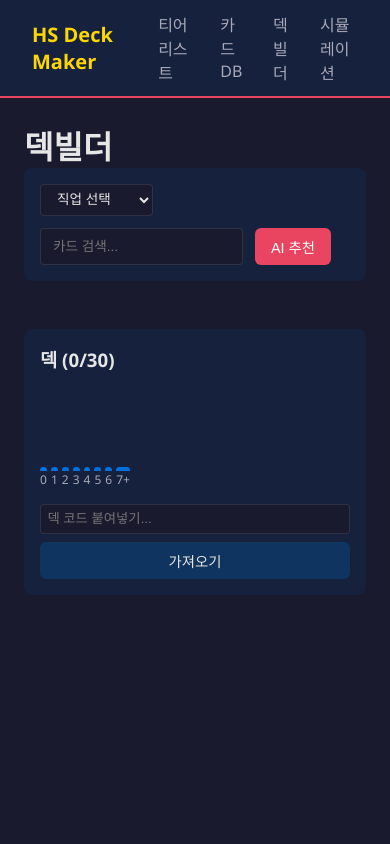
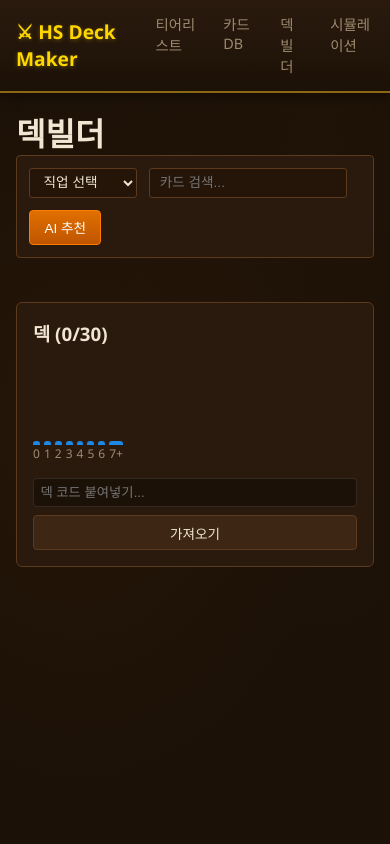
Before and after one commit to JSLEEKR/hearthstone-lab, a FastAPI app: page /builder in a window 390 px wide. Run offline with FastAPI, Linux system fonts and the light colour scheme; data that the repository does not hold is empty; some libraries are stand-ins or nearby versions.

Commit message:
feat: apply Hearthstone stone/wood theme and fix sidebar layout
- Replace blue/dark theme with warm stone/wood/gold Hearthstone palette
- Sidebar sticky to left with full viewport height, scrollable
- Gold accents, wood borders, parchment-style backgrounds
- Gradient buttons and tier badges matching HS aesthetic
- Card tiles with gold hover borders
- Modal with gold border and dark parchment background
- Navbar with gold text shadow and border
- Responsive breakpoints for mobile

Co-Authored-By: Claude Opus 4.6 (1M context) <noreply@anthropic.com>

```diff
--- a/src/web/static/css/style.css
+++ b/src/web/static/css/style.css
@@ -1,18 +1,27 @@
+/* === Hearthstone Theme === */
 :root {
-    --bg-primary: #1a1a2e;
-    --bg-secondary: #16213e;
-    --bg-card: #0f3460;
-    --text-primary: #e6e6e6;
-    --text-secondary: #a8a8b8;
-    --accent: #e94560;
-    --accent-hover: #ff6b81;
+    --bg-primary: #1c1107;
+    --bg-secondary: #2a1a0e;
+    --bg-card: #3d2614;
+    --bg-panel: #241508;
+    --border-wood: #5c3a1e;
+    --border-gold: #8b6914;
+    --text-primary: #f0e6d2;
+    --text-secondary: #9d8a6e;
+    --accent: #ff7b00;
+    --accent-hover: #ffaa44;
     --gold: #ffd700;
+    --gold-dim: #c8a84e;
     --tier-s: #ff4444;
     --tier-a: #ff8c00;
     --tier-b: #4caf50;
-    --tier-c: #2196f3;
-    --tier-d: #9e9e9e;
-    --mana-blue: #0070dd;
+    --tier-c: #5898d4;
+    --tier-d: #7a7a7a;
+    --mana-blue: #1e88e5;
+    --rarity-common: #9d9d9d;
+    --rarity-rare: #0070dd;
+    --rarity-epic: #a335ee;
+    --rarity-legendary: #ff8000;
 }
 
 * { margin: 0; padding: 0; box-sizing: border-box; }
@@ -20,83 +29,235 @@
 body {
     font-family: 'Segoe UI', system-ui, -apple-system, sans-serif;
     background: var(--bg-primary);
+    background-image:
+        radial-gradient(ellipse at 20% 50%, rgba(90,50,10,0.15) 0%, transparent 60%),
+        radial-gradient(ellipse at 80% 20%, rgba(60,30,5,0.1) 0%, transparent 50%);
     color: var(--text-primary);
     min-height: 100vh;
 }
 
-/* Navbar */
+/* === Navbar === */
 .navbar {
-    background: var(--bg-secondary);
-    padding: 0.75rem 2rem;
+    background: linear-gradient(180deg, #2a1a0e 0%, #1c1107 100%);
+    padding: 0.6rem 2rem;
     display: flex;
     align-items: center;
     gap: 2rem;
-    border-bottom: 2px solid var(--accent);
+    border-bottom: 2px solid var(--border-gold);
     position: sticky;
     top: 0;
     z-index: 100;
+    box-shadow: 0 2px 12px rgba(0,0,0,0.5);
 }
-.navbar .logo { font-size: 1.25rem; font-weight: bold; color: var(--gold); text-decoration: none; }
+.navbar .logo {
+    font-size: 1.2rem; font-weight: bold; color: var(--gold);
+    text-decoration: none; text-shadow: 0 1px 4px rgba(255,215,0,0.3);
+}
 .navbar nav { display: flex; gap: 1.5rem; }
-.navbar nav a { color: var(--text-secondary); text-decoration: none; transition: color 0.2s; }
-.navbar nav a:hover, .navbar nav a.active { color: var(--text-primary); }
+.navbar nav a {
+    color: var(--text-secondary); text-decoration: none; transition: color 0.2s;
+    font-size: 0.9rem; padding: 0.3rem 0;
+    border-bottom: 2px solid transparent;
+}
+.navbar nav a:hover { color: var(--gold-dim); }
+.navbar nav a.active { color: var(--gold); border-bottom-color: var(--gold); }
 
-/* Container */
-.container { max-width: 1200px; margin: 0 auto; padding: 1.5rem; }
+/* === Container === */
+.container { max-width: 1400px; margin: 0 auto; padding: 1.25rem 1.5rem; }
 
-/* Tier List */
+/* === Tier List === */
 .tier-section { margin-bottom: 1.5rem; }
 .tier-header {
     display: inline-flex; align-items: center; gap: 0.5rem;
-    padding: 0.5rem 1rem; border-radius: 6px; font-size: 1.1rem; font-weight: bold;
-    margin-bottom: 0.75rem;
+    padding: 0.5rem 1rem; border-radius: 4px; font-size: 1.1rem; font-weight: bold;
+    margin-bottom: 0.75rem; border: 1px solid rgba(255,255,255,0.1);
 }
-.tier-S { background: var(--tier-s); }
-.tier-A { background: var(--tier-a); }
-.tier-B { background: var(--tier-b); }
-.tier-C { background: var(--tier-c); }
-.tier-D { background: var(--tier-d); }
+.tier-S { background: linear-gradient(135deg, #cc0000, #ff4444); }
+.tier-A { background: linear-gradient(135deg, #cc6600, #ff8c00); }
+.tier-B { background: linear-gradient(135deg, #2e7d32, #4caf50); }
+.tier-C { background: linear-gradient(135deg, #1565c0, #5898d4); }
+.tier-D { background: linear-gradient(135deg, #555, #7a7a7a); }
 
 .deck-row {
-    background: var(--bg-secondary); border-radius: 8px; padding: 0.75rem 1rem;
-    margin-bottom: 0.5rem; display: flex; justify-content: space-between; align-items: center;
-    transition: background 0.2s; cursor: pointer;
+    background: var(--bg-secondary); border: 1px solid var(--border-wood);
+    border-radius: 4px; padding: 0.75rem 1rem;
+    margin-bottom: 0.4rem; display: flex; justify-content: space-between; align-items: center;
+    transition: all 0.2s; cursor: pointer;
 }
-.deck-row:hover { background: var(--bg-card); }
+.deck-row:hover { background: var(--bg-card); border-color: var(--border-gold); }
 .deck-name { font-weight: 600; }
 .deck-class { color: var(--text-secondary); font-size: 0.85rem; }
 .deck-winrate { font-weight: bold; color: var(--gold); }
 
-/* Cards Grid */
+/* === Cards Page Layout === */
+.cards-layout {
+    display: grid;
+    grid-template-columns: 200px 1fr;
+    gap: 1rem;
+    align-items: start;
+}
+.cards-sidebar {
+    position: sticky;
+    top: 56px;
+    height: calc(100vh - 56px);
+    overflow-y: auto;
+    background: var(--bg-secondary);
+    border: 1px solid var(--border-wood);
+    border-radius: 4px;
+    padding: 0.5rem;
+    scrollbar-width: thin;
+    scrollbar-color: var(--border-wood) transparent;
+}
+.cards-sidebar::-webkit-scrollbar { width: 4px; }
+.cards-sidebar::-webkit-scrollbar-thumb { background: var(--border-wood); border-radius: 2px; }
+.cards-main { min-width: 0; }
+
+.sidebar-section { margin-bottom: 0.75rem; border-bottom: 1px solid rgba(92,58,30,0.5); padding-bottom: 0.5rem; }
+.sidebar-section:last-child { border-bottom: none; }
+.sidebar-section h3 {
+    font-size: 0.65rem; text-transform: uppercase; letter-spacing: 0.08em;
+    color: var(--gold-dim); margin-bottom: 0.3rem; padding: 0 0.25rem;
+}
+.sidebar-input {
+    width: 100%; padding: 0.3rem 0.5rem; border-radius: 3px;
+    border: 1px solid var(--border-wood); background: var(--bg-panel);
+    color: var(--text-primary); font-size: 0.8rem;
+}
+.sidebar-input:focus { outline: none; border-color: var(--border-gold); }
+.sidebar-tabs { display: flex; flex-wrap: wrap; gap: 2px; }
+.sidebar-tabs-col { flex-direction: column; }
+.sidebar-tab {
+    padding: 0.2rem 0.4rem; border: none; border-radius: 3px; cursor: pointer;
+    font-size: 0.72rem; background: transparent; color: var(--text-secondary);
+    text-align: left; transition: all 0.15s; white-space: nowrap;
+    border: 1px solid transparent;
+}
+.sidebar-tab:hover { background: var(--bg-card); color: var(--text-primary); border-color: var(--border-wood); }
+.sidebar-tab.active {
+    background: linear-gradient(135deg, #5c3a1e, #8b5e2f);
+    color: var(--gold); border-color: var(--border-gold);
+}
+.sidebar-tab .set-count {
+    float: right; font-size: 0.6rem; opacity: 0.6; margin-left: 0.5rem; color: var(--text-secondary);
+}
+.mana-tab {
+    min-width: 26px; text-align: center;
+    background: var(--bg-panel); border-color: var(--border-wood);
+}
+.mana-tab.active { background: var(--mana-blue); color: white; border-color: #3a9ff5; }
+
+/* === Card Grid === */
 .card-grid {
-    display: grid; grid-template-columns: repeat(auto-fill, minmax(200px, 1fr));
-    gap: 1rem;
+    display: grid;
+    grid-template-columns: repeat(auto-fill, minmax(180px, 1fr));
+    gap: 0.75rem;
 }
 .card-tile {
-    background: var(--bg-secondary); border-radius: 8px; padding: 0.75rem;
-    transition: transform 0.2s, box-shadow 0.2s; cursor: pointer;
+    background: var(--bg-secondary);
+    border: 1px solid var(--border-wood);
+    border-radius: 6px;
+    padding: 0.5rem;
+    transition: transform 0.2s, border-color 0.2s, box-shadow 0.2s;
+    cursor: pointer;
 }
-.card-tile:hover { transform: translateY(-2px); box-shadow: 0 4px 12px rgba(0,0,0,0.3); }
+.card-tile:hover {
+    transform: translateY(-3px);
+    border-color: var(--border-gold);
+    box-shadow: 0 4px 16px rgba(139,105,20,0.25);
+}
 .card-tile img { width: 100%; border-radius: 4px; }
-.card-tile .card-name { font-size: 0.9rem; margin-top: 0.5rem; }
+.card-tile .card-name { font-size: 0.85rem; }
 .card-tile .card-cost {
-    display: inline-block; background: var(--mana-blue); color: white;
-    width: 24px; height: 24px; border-radius: 50%; text-align: center;
-    line-height: 24px; font-size: 0.8rem; font-weight: bold;
+    display: inline-flex; align-items: center; justify-content: center;
+    background: var(--mana-blue); color: white;
+    width: 22px; height: 22px; border-radius: 50%;
+    font-size: 0.75rem; font-weight: bold; flex-shrink: 0;
+    box-shadow: inset 0 -1px 2px rgba(0,0,0,0.3);
+}
+.card-tile-info { padding: 0.2rem 0; }
+.card-tile-stats {
+    display: flex; gap: 0.75rem; font-size: 0.75rem; color: var(--text-secondary); margin-top: 0.15rem;
+}
+.card-tile-meta { font-size: 0.65rem; margin-top: 0.15rem; }
+.card-tile-text {
+    font-size: 0.68rem; color: var(--text-secondary); margin-top: 0.2rem;
+    line-height: 1.3; overflow: hidden; text-overflow: ellipsis; white-space: nowrap;
 }
 
-/* Deck Builder */
+/* === Card Pagination === */
+.card-pagination {
+    grid-column: 1 / -1; display: flex; gap: 0.5rem;
+    justify-content: center; align-items: center; margin-top: 1rem; padding: 0.5rem;
+}
+.pagination-info { padding: 0.5rem; color: var(--text-secondary); font-size: 0.85rem; }
+
+/* === Card Detail Modal === */
+.card-modal-overlay {
+    display: none; position: fixed; top: 0; left: 0; right: 0; bottom: 0;
+    background: rgba(0,0,0,0.8); z-index: 200; justify-content: center; align-items: center;
+}
+.card-modal-overlay.active { display: flex; }
+.card-modal {
+    background: linear-gradient(180deg, #2a1a0e 0%, #1c1107 100%);
+    border: 2px solid var(--border-gold);
+    border-radius: 8px; max-width: 700px;
+    width: 90%; max-height: 85vh; overflow-y: auto; position: relative;
+    box-shadow: 0 8px 40px rgba(0,0,0,0.7), 0 0 30px rgba(139,105,20,0.15);
+}
+.card-modal-close {
+    position: absolute; top: 0.5rem; right: 0.5rem; background: none;
+    border: none; color: var(--text-secondary); font-size: 1.5rem;
+    cursor: pointer; z-index: 10; width: 32px; height: 32px;
+    display: flex; align-items: center; justify-content: center;
+    border-radius: 50%; transition: background 0.2s;
+}
+.card-modal-close:hover { background: rgba(255,255,255,0.1); color: var(--gold); }
+.card-modal-body { display: flex; gap: 1.25rem; padding: 1.25rem; }
+.card-modal-image { flex-shrink: 0; width: 240px; }
+.card-modal-image img { width: 100%; border-radius: 6px; border: 1px solid var(--border-wood); }
+.card-modal-info { flex: 1; min-width: 0; }
+.card-modal-info h2 { margin-bottom: 0.2rem; color: var(--gold); }
+.card-modal-stats { display: flex; gap: 0.4rem; margin: 0.6rem 0; flex-wrap: wrap; }
+.stat-badge {
+    padding: 0.25rem 0.6rem; border-radius: 4px; font-size: 0.8rem;
+    font-weight: bold; background: var(--bg-card); border: 1px solid var(--border-wood);
+    color: var(--text-primary);
+}
+.stat-badge.stat-cost {
+    background: var(--mana-blue); border-color: #3a9ff5; color: white;
+}
+.card-modal-meta { font-size: 0.8rem; color: var(--text-secondary); }
+.card-modal-section { margin-top: 0.75rem; }
+.card-modal-section h3 {
+    font-size: 0.75rem; color: var(--gold-dim); text-transform: uppercase;
+    letter-spacing: 0.05em; margin-bottom: 0.4rem;
+}
+.card-text-content {
+    background: var(--bg-panel); padding: 0.6rem 0.75rem; border-radius: 4px;
+    line-height: 1.5; font-size: 0.85rem; border: 1px solid var(--border-wood);
+}
+.mechanics-tags { display: flex; gap: 0.3rem; flex-wrap: wrap; }
+.mechanic-tag {
+    padding: 0.15rem 0.5rem; border-radius: 3px; font-size: 0.7rem;
+    background: var(--bg-card); color: var(--gold); font-weight: 600;
+    border: 1px solid var(--border-gold);
+}
+
+/* === Deck Builder === */
 .builder-layout { display: grid; grid-template-columns: 1fr 320px; gap: 1.5rem; }
-.deck-list-panel { background: var(--bg-secondary); border-radius: 8px; padding: 1rem; }
+.deck-list-panel {
+    background: var(--bg-secondary); border: 1px solid var(--border-wood);
+    border-radius: 6px; padding: 1rem;
+}
 .deck-card-row {
     display: flex; align-items: center; gap: 0.5rem;
-    padding: 0.4rem 0.5rem; border-bottom: 1px solid rgba(255,255,255,0.05);
+    padding: 0.35rem 0.5rem; border-bottom: 1px solid rgba(92,58,30,0.3);
 }
 .deck-card-row .cost { color: var(--mana-blue); font-weight: bold; min-width: 20px; }
 .deck-card-row .name { flex: 1; font-size: 0.85rem; }
 .deck-card-row .count { color: var(--gold); font-size: 0.8rem; }
 
-/* Mana Curve Chart */
+/* === Mana Curve Chart === */
 .mana-curve { display: flex; align-items: flex-end; gap: 4px; height: 100px; margin: 1rem 0; }
 .mana-bar {
     flex: 1; background: var(--mana-blue); border-radius: 3px 3px 0 0;
@@ -104,157 +265,62 @@ body {
 }
 .mana-label { text-align: center; font-size: 0.75rem; color: var(--text-secondary); }
 
-/* Buttons */
+/* === Buttons === */
 .btn {
-    padding: 0.5rem 1rem; border: none; border-radius: 6px; cursor: pointer;
-    font-size: 0.9rem; transition: background 0.2s;
+    padding: 0.4rem 0.9rem; border: 1px solid var(--border-wood); border-radius: 4px;
+    cursor: pointer; font-size: 0.85rem; transition: all 0.2s;
 }
-.btn-primary { background: var(--accent); color: white; }
-.btn-primary:hover { background: var(--accent-hover); }
+.btn-primary {
+    background: linear-gradient(180deg, #e07000, #c05500);
+    color: white; border-color: var(--accent);
+}
+.btn-primary:hover {
+    background: linear-gradient(180deg, #ff8a20, #e07000);
+    box-shadow: 0 0 8px rgba(255,123,0,0.3);
+}
 .btn-secondary { background: var(--bg-card); color: var(--text-primary); }
+.btn-secondary:hover { background: var(--border-wood); }
 
-/* Filter Bar */
+/* === Filter Bar (builder/sim) === */
 .filter-bar {
-    display: flex; gap: 0.75rem; flex-wrap: wrap; margin-bottom: 1.5rem;
-    padding: 1rem; background: var(--bg-secondary); border-radius: 8px;
+    display: flex; gap: 0.75rem; flex-wrap: wrap; margin-bottom: 1.25rem;
+    padding: 0.75rem; background: var(--bg-secondary); border: 1px solid var(--border-wood);
+    border-radius: 4px;
 }
 .filter-bar select, .filter-bar input {
-    padding: 0.4rem 0.75rem; border-radius: 4px; border: 1px solid rgba(255,255,255,0.1);
-    background: var(--bg-primary); color: var(--text-primary); font-size: 0.85rem;
+    padding: 0.35rem 0.6rem; border-radius: 3px; border: 1px solid var(--border-wood);
+    background: var(--bg-panel); color: var(--text-primary); font-size: 0.85rem;
 }
 
-/* Simulation */
-.sim-result { background: var(--bg-secondary); border-radius: 8px; padding: 1.5rem; margin: 1rem 0; }
-.sim-bar { height: 24px; border-radius: 4px; display: flex; overflow: hidden; margin: 0.5rem 0; }
+/* === Simulation === */
+.sim-result {
+    background: var(--bg-secondary); border: 1px solid var(--border-wood);
+    border-radius: 6px; padding: 1.5rem; margin: 1rem 0;
+}
+.sim-bar { height: 24px; border-radius: 3px; display: flex; overflow: hidden; margin: 0.5rem 0; }
 .sim-bar-a { background: var(--accent); }
 .sim-bar-b { background: var(--mana-blue); }
 
-/* Format Toggle */
+/* === Format Toggle === */
 .format-toggle { display: flex; gap: 0.5rem; margin-bottom: 1rem; }
 .format-toggle a {
     padding: 0.4rem 1rem; border-radius: 4px; text-decoration: none;
     color: var(--text-secondary); background: var(--bg-secondary);
+    border: 1px solid var(--border-wood);
 }
-.format-toggle a.active { background: var(--accent); color: white; }
-
-/* Cards Page Layout */
-.cards-layout {
-    display: grid; grid-template-columns: 220px 1fr; gap: 1.5rem;
-    align-items: start;
-}
-.cards-sidebar {
-    position: sticky; top: 70px; max-height: calc(100vh - 80px);
-    overflow-y: auto; background: var(--bg-secondary); border-radius: 8px;
-    padding: 0.75rem; scrollbar-width: thin; scrollbar-color: var(--bg-card) transparent;
-}
-.cards-sidebar::-webkit-scrollbar { width: 4px; }
-.cards-sidebar::-webkit-scrollbar-thumb { background: var(--bg-card); border-radius: 2px; }
-.cards-main { min-width: 0; }
-.sidebar-section { margin-bottom: 1rem; }
-.sidebar-section h3 {
-    font-size: 0.7rem; text-transform: uppercase; letter-spacing: 0.05em;
-    color: var(--text-secondary); margin-bottom: 0.4rem; padding: 0 0.25rem;
-}
-.sidebar-input {
-    width: 100%; padding: 0.35rem 0.5rem; border-radius: 4px;
-    border: 1px solid rgba(255,255,255,0.1); background: var(--bg-primary);
-    color: var(--text-primary); font-size: 0.8rem;
-}
-.sidebar-tabs { display: flex; flex-wrap: wrap; gap: 3px; }
-.sidebar-tabs-col { flex-direction: column; }
-.sidebar-tab {
-    padding: 0.25rem 0.5rem; border: none; border-radius: 4px; cursor: pointer;
-    font-size: 0.75rem; background: transparent; color: var(--text-secondary);
-    text-align: left; transition: all 0.15s; white-space: nowrap;
-}
-.sidebar-tab:hover { background: var(--bg-card); color: var(--text-primary); }
-.sidebar-tab.active { background: var(--accent); color: white; }
-.sidebar-tab .set-count {
-    float: right; font-size: 0.65rem; opacity: 0.7; margin-left: 0.5rem;
-}
-.mana-tab { min-width: 28px; text-align: center; }
-
-/* Card Tile - enhanced */
-.card-tile-info { padding: 0.25rem 0; }
-.card-tile-stats {
-    display: flex; gap: 0.75rem; font-size: 0.8rem; color: var(--text-secondary); margin-top: 0.2rem;
-}
-.card-tile-meta { font-size: 0.7rem; margin-top: 0.2rem; }
-.card-tile-text {
-    font-size: 0.7rem; color: var(--text-secondary); margin-top: 0.3rem;
-    line-height: 1.3; min-height: 1.3em;
-    overflow: hidden; text-overflow: ellipsis; white-space: nowrap;
+.format-toggle a.active {
+    background: linear-gradient(135deg, #5c3a1e, #8b5e2f);
+    color: var(--gold); border-color: var(--border-gold);
 }
 
-/* Card Pagination */
-.card-pagination {
-    grid-column: 1 / -1; display: flex; gap: 0.5rem;
-    justify-content: center; align-items: center; margin-top: 1rem; padding: 0.5rem;
-}
-.pagination-info { padding: 0.5rem; color: var(--text-secondary); }
-
-/* Card Detail Modal */
-.card-modal-overlay {
-    display: none; position: fixed; top: 0; left: 0; right: 0; bottom: 0;
-    background: rgba(0,0,0,0.75); z-index: 200; justify-content: center; align-items: center;
-}
-.card-modal-overlay.active { display: flex; }
-.card-modal {
-    background: var(--bg-secondary); border-radius: 12px; max-width: 720px;
-    width: 90%; max-height: 85vh; overflow-y: auto; position: relative;
-    box-shadow: 0 8px 32px rgba(0,0,0,0.5);
-}
-.card-modal-close {
-    position: absolute; top: 0.75rem; right: 0.75rem; background: none;
-    border: none; color: var(--text-secondary); font-size: 1.5rem;
-    cursor: pointer; z-index: 10; width: 32px; height: 32px;
-    display: flex; align-items: center; justify-content: center;
-    border-radius: 50%; transition: background 0.2s;
-}
-.card-modal-close:hover { background: rgba(255,255,255,0.1); color: white; }
-.card-modal-body {
-    display: flex; gap: 1.5rem; padding: 1.5rem;
-}
-.card-modal-image {
-    flex-shrink: 0; width: 250px;
-}
-.card-modal-image img {
-    width: 100%; border-radius: 8px;
-}
-.card-modal-info { flex: 1; min-width: 0; }
-.card-modal-info h2 { margin-bottom: 0.25rem; }
-.card-modal-stats {
-    display: flex; gap: 0.5rem; margin: 0.75rem 0; flex-wrap: wrap;
-}
-.stat-badge {
-    padding: 0.3rem 0.75rem; border-radius: 6px; font-size: 0.85rem;
-    font-weight: bold; background: var(--bg-card);
-}
-.stat-badge.stat-cost { background: var(--mana-blue); color: white; }
-.card-modal-meta {
-    font-size: 0.85rem; color: var(--text-secondary);
-}
-.card-modal-section { margin-top: 1rem; }
-.card-modal-section h3 {
-    font-size: 0.85rem; color: var(--text-secondary);
-    text-transform: uppercase; letter-spacing: 0.05em; margin-bottom: 0.5rem;
-}
-.card-text-content {
-    background: var(--bg-primary); padding: 0.75rem; border-radius: 6px;
-    line-height: 1.5; font-size: 0.9rem;
-}
-.mechanics-tags { display: flex; gap: 0.4rem; flex-wrap: wrap; }
-.mechanic-tag {
-    padding: 0.2rem 0.6rem; border-radius: 4px; font-size: 0.75rem;
-    background: var(--bg-card); color: var(--gold); font-weight: 600;
-}
-
-/* Responsive */
+/* === Responsive === */
 @media (max-width: 768px) {
     .builder-layout { grid-template-columns: 1fr; }
     .cards-layout { grid-template-columns: 1fr; }
-    .cards-sidebar { position: static; max-height: none; }
-    .card-grid { grid-template-columns: repeat(auto-fill, minmax(150px, 1fr)); }
+    .cards-sidebar { position: static; height: auto; max-height: 300px; }
+    .card-grid { grid-template-columns: repeat(auto-fill, minmax(140px, 1fr)); }
     .card-modal-body { flex-direction: column; }
-    .card-modal-image { width: 100%; max-width: 250px; margin: 0 auto; }
+    .card-modal-image { width: 100%; max-width: 220px; margin: 0 auto; }
+    .navbar { padding: 0.5rem 1rem; gap: 1rem; }
+    .container { padding: 1rem; }
 }
--- a/src/web/templates/base.html
+++ b/src/web/templates/base.html
@@ -11,7 +11,7 @@
 </head>
 <body>
     <header class="navbar">
-        <a href="/" class="logo">HS Deck Maker</a>
+        <a href="/" class="logo">&#9876; HS Deck Maker</a>
         <nav>
             <a href="/">티어리스트</a>
             <a href="/cards">카드 DB</a>
```
